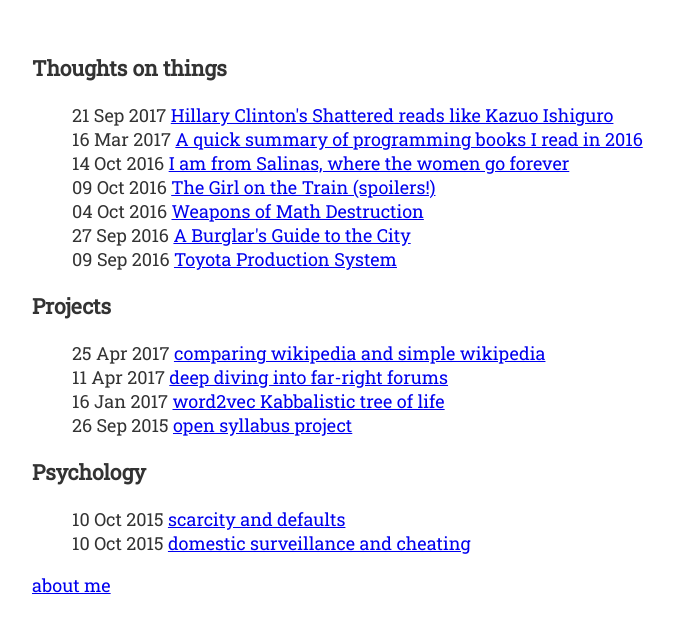
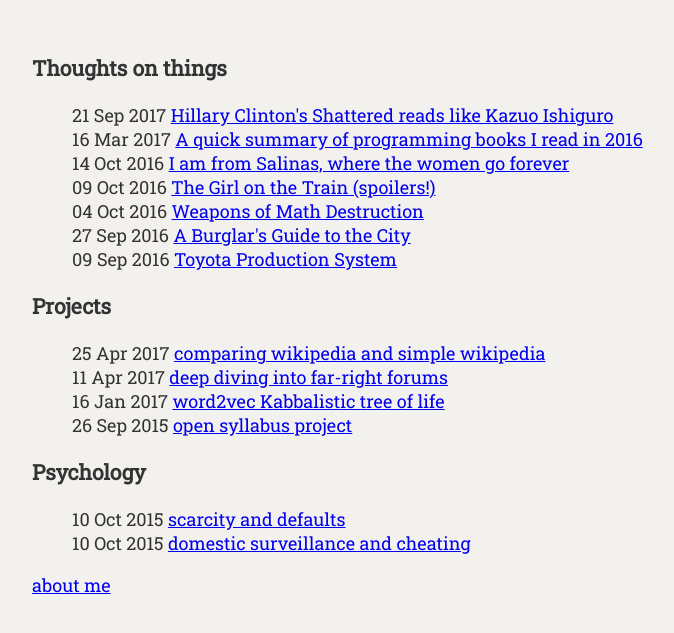
Before and after one commit to samzhang111/samzhang111.github.io, a Jekyll site: the page built from index.html, in a window 1280 px wide. Shown: the top 633 px of the page, without its empty margins (230-904 px from the left). Built offline with Jekyll 4.4.1, drawn with Linux system fonts in a browser that asks for light colours.

Commit message:
bg color

```diff
--- a/css/site.scss
+++ b/css/site.scss
@@ -7,6 +7,7 @@
     font-family: 'Roboto Slab';
     font-size: 18px;
     color: #333;
+    background-color: #f3f1ee;
 }
 
 .site {
```
